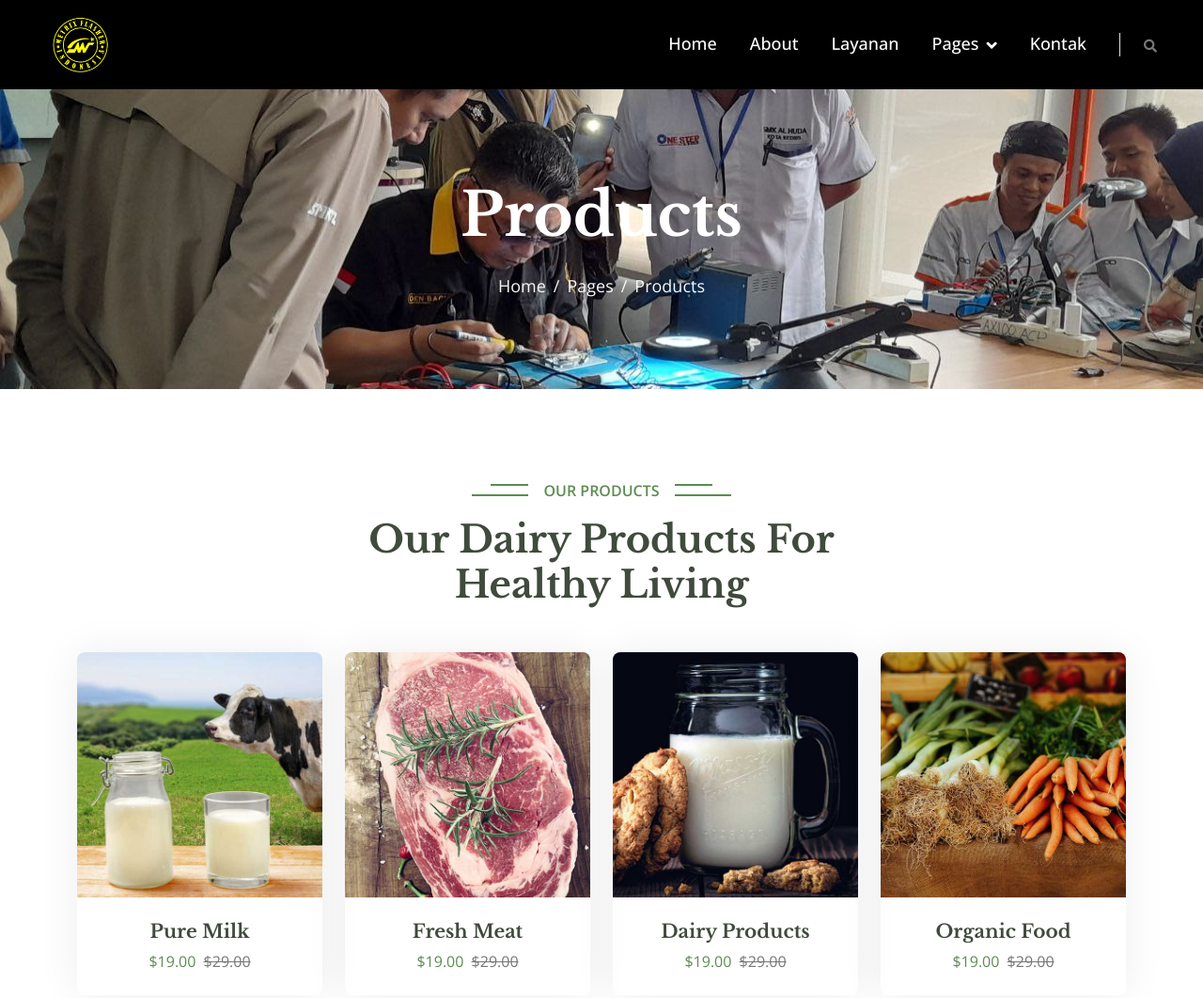
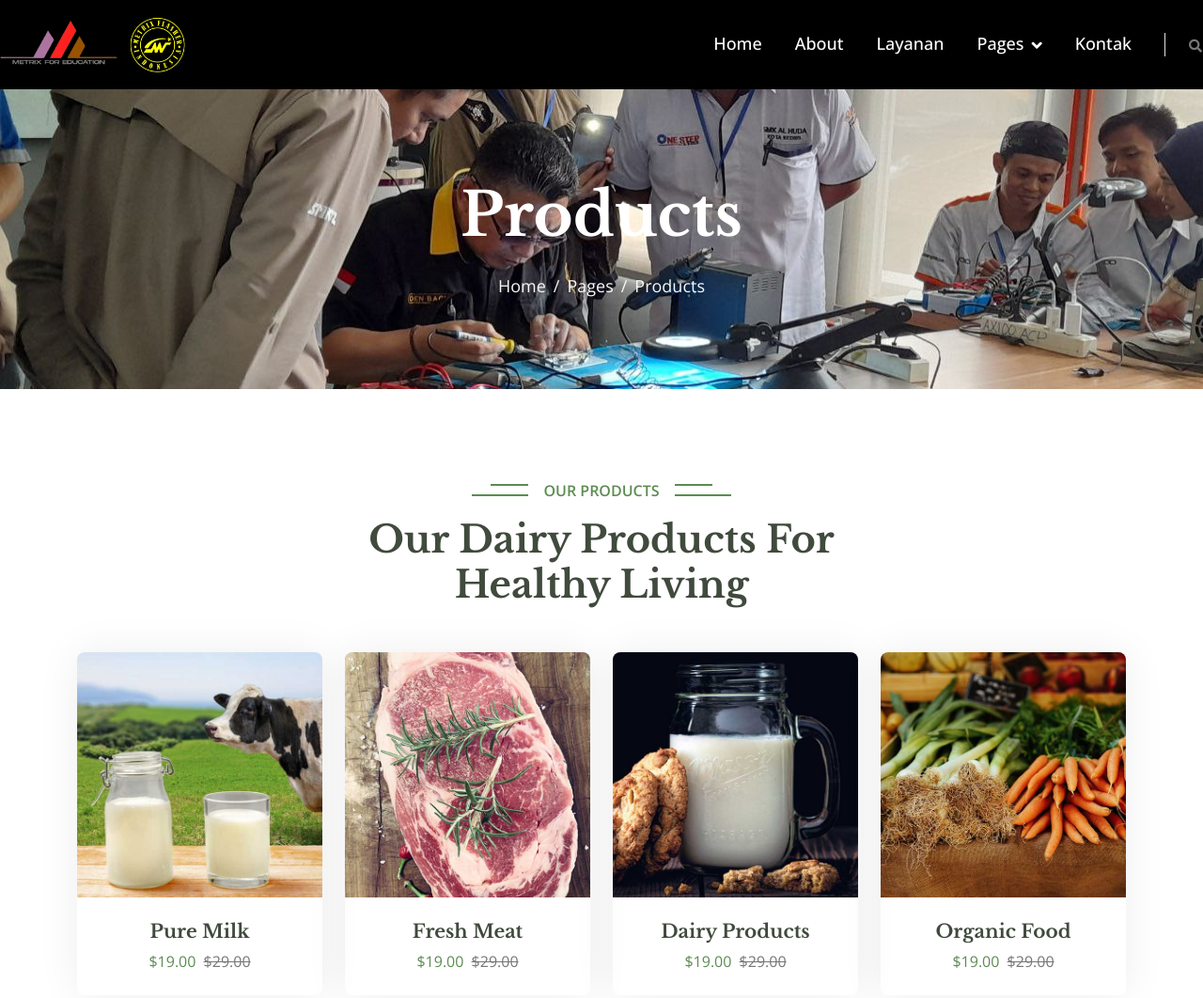
Before and after one commit to indahpl/metrixforeducation, a plain HTML site: page product.html in a window 1280 px wide. Shown: the top 1062 px of the page at 94% size. Drawn offline with nearby package versions, Linux system fonts and the light colour scheme; some packages are replaced by stand-ins of ours; a script that the page names is missing; files whose address does not match are found by name.

Commit message:
Add files via upload

```diff
--- a/product.html
+++ b/product.html
@@ -3,7 +3,7 @@
 
 <head>
     <meta charset="utf-8">
-    <link rel = "icon" href = "D:\Muhammad Ilham Akbar\Programs\MetrixFlasher\img\logo.png" type = "image/x-icon">
+    <link rel = "icon" href = "img/metrixforedu.png" type = "image/x-icon">
     <title>MetrixFlasher Indonesia</title>
     <meta content="width=device-width, initial-scale=1.0" name="viewport">
     <meta content="" name="keywords">
@@ -42,9 +42,10 @@
 
 
     <!-- Navbar Start -->
-    <nav class="navbar navbar-expand-lg navbar-light sticky-top px-4 px-lg-5" style="background-color: black;">
+    <nav class="navbar navbar-expand-lg navbar-light sticky-top" style="background-color: black;">
         <a class="navbar-brand" href="index.html">
-            <img src="D:\Muhammad Ilham Akbar\Programs\MetrixFlasher\img\logo.jpg" width="75">
+            <img src="img/metrixforedu.png" alt="Brand" width="125" >
+            <img src="img/logo.png" alt="Brand" width="75">
         </a>
         <button type="button" class="navbar-toggler me-0" data-bs-toggle="collapse" data-bs-target="#navbarCollapse">
             <span class="navbar-toggler-icon"></span>
```
Also changed, not shown: benefit.html (+1 -1 lines), contact.html (+1 -1 lines), galeri.html (+1 -1 lines), service.html (+4 -3 lines), team.html (+4 -3 lines), testimoni.html (+4 -3 lines).
